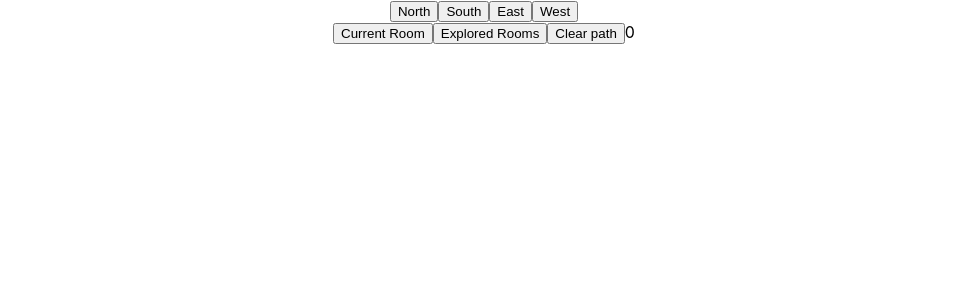
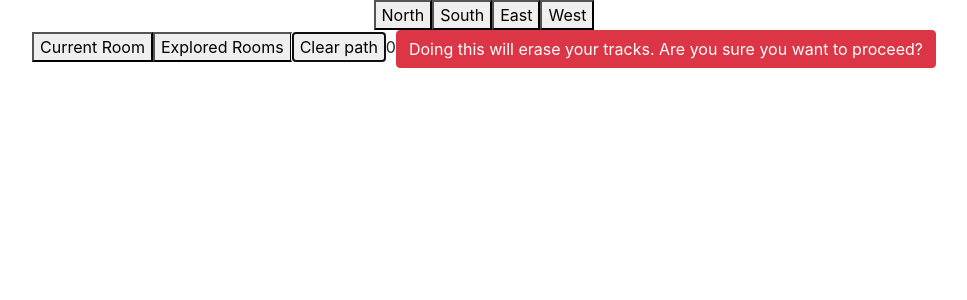
Before and after one commit to Jazeera-Tul-Kunz/frontend, a React (Create React App) app: page / in a window 1280 px wide. Both pictures are taken after a click on the button "Clear path". Shown: the top 300 px of the page, without its empty margins (156-1123 px from the left). Built offline with nearby package versions, Linux system fonts and the light colour scheme.

Commit message:
made a <Room/> component, set up clearing out the explored footsteps track, using a Button from reactstrap.  the reactstrap modal wasn't working as expected at first try.

```diff
--- a/package.json
+++ b/package.json
@@ -7,12 +7,14 @@
     "@testing-library/react": "^9.4.0",
     "@testing-library/user-event": "^7.2.1",
     "axios": "^0.19.2",
+    "bootstrap": "^4.4.1",
     "dexie": "^2.0.4",
     "dotenv": "^8.2.0",
     "node-sass": "^4.13.1",
     "react": "^16.12.0",
     "react-dom": "^16.12.0",
-    "react-scripts": "3.3.1"
+    "react-scripts": "3.3.1",
+    "reactstrap": "^8.4.1"
   },
   "scripts": {
     "start": "react-scripts start",
--- a/src/Explore.js
+++ b/src/Explore.js
@@ -4,15 +4,15 @@ import db from './db';
 import Navi from './Navi';
 import axiosAuth from './utils/axiosAuth';
 import Room from './Room';
-
-
-// db.open()
+import {Button, Modal, ModalHeader, ModalBody, ModalFooter} from 'reactstrap';
 
 export default function Explore() {
     const [room,setRoom] = useState();
     const [cooldown,setCooldown] = useState(0);
     const [coolErr, setCoolErr] = useState('');
     const [explored, setExplored] = useState([])
+    const [modal, setModal] = useState(false);
+
 
     const coolTimer = (cd) => {
         cd = Math.ceil(cd);
@@ -33,7 +33,7 @@ export default function Explore() {
             return;
         }
         try {
-            const footsteps = await db.rooms.toArray();
+            const footsteps = await db.table('rooms').toArray();
             console.log('rooms explored', footsteps);
             setExplored(footsteps)
         } catch(err) {
@@ -41,9 +41,16 @@ export default function Explore() {
         }
     }
 
-    const clearFootsteps = () => {
+    const clearFootsteps = async () => {
         console.log('clearing footsteps...');
 
+        try {
+            await db.table('rooms').clear();
+            setExplored([]);
+            setModal(!modal);
+        } catch(err) {
+            console.log('err deleting', err);
+        }
     }
 
 
@@ -75,9 +82,10 @@ export default function Explore() {
     const getRoom = () => {
 
         axiosAuth().get('/init')
-            .then(res => {
+            .then(async res => {
                 console.log(res.data);
                 setRoom(res.data)
+                await db.table('rooms').add(res.data);
             })
             .catch(err => {
                 console.log(err.response);
@@ -89,13 +97,22 @@ export default function Explore() {
             })
     }
 
+    const toggleModal = () => setModal(!modal)
+
     return (
         <>
-            <Navi move={move} getRoom={getRoom} footsteps={footsteps} clear={clearFootsteps} />
+            <Navi move={move} getRoom={getRoom} footsteps={footsteps} clear={toggleModal} />
             {room && <Room room={room}/>}
             {cooldown > 0 && <div><span>Too tired to move! Must Wait: </span><br/>{cooldown}</div>}
             {explored.length && <div>Explored Rooms</div>}
             {explored.map(room => <Room room={room}/>)}
+            {modal && <Button color="danger" onClick={clearFootsteps}>Doing this will erase your tracks.  Are you sure you want to proceed?</Button>}
+            {/* <Modal isOpen={modal} toggle={toggleModal} className="modal">
+                <ModalBody>
+                    Doing this will erase your tracks.  Are you sure you want to proceed?
+
+                </ModalBody>
+            </Modal> */}
         </>
     )
 }
--- a/src/index.js
+++ b/src/index.js
@@ -2,11 +2,11 @@ import React from 'react';
 import ReactDOM from 'react-dom';
 import './index.scss';
 import App from './App';
-import * as serviceWorker from './serviceWorker';
+import 'bootstrap/dist/css/bootstrap.min.css';
 
 ReactDOM.render(<App />, document.getElementById('root'));
 
 // If you want your app to work offline and load faster, you can change
 // unregister() to register() below. Note this comes with some pitfalls.
 // Learn more about service workers: https://bit.ly/CRA-PWA
-serviceWorker.unregister();
+// serviceWorker.unregister();
```
Also changed, not shown: 1 other file (tests, documents, lock files or other folders).
